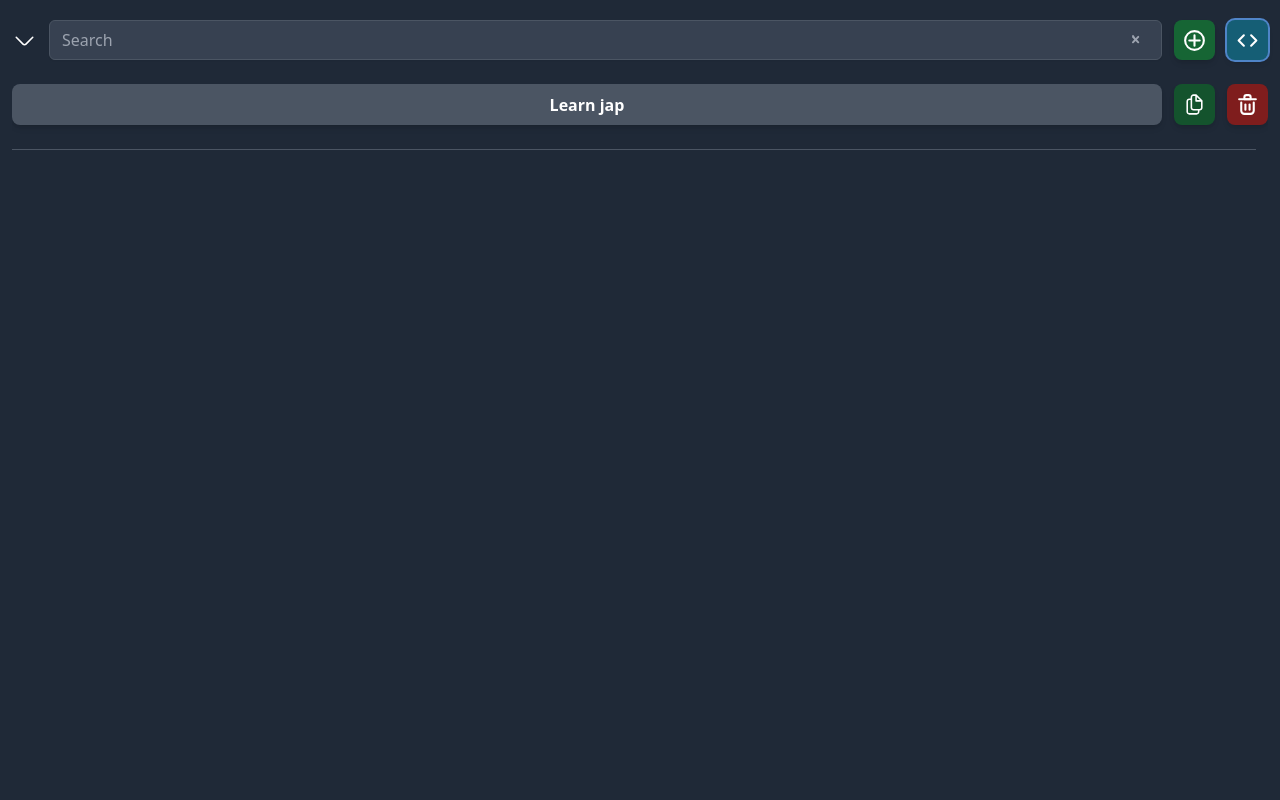
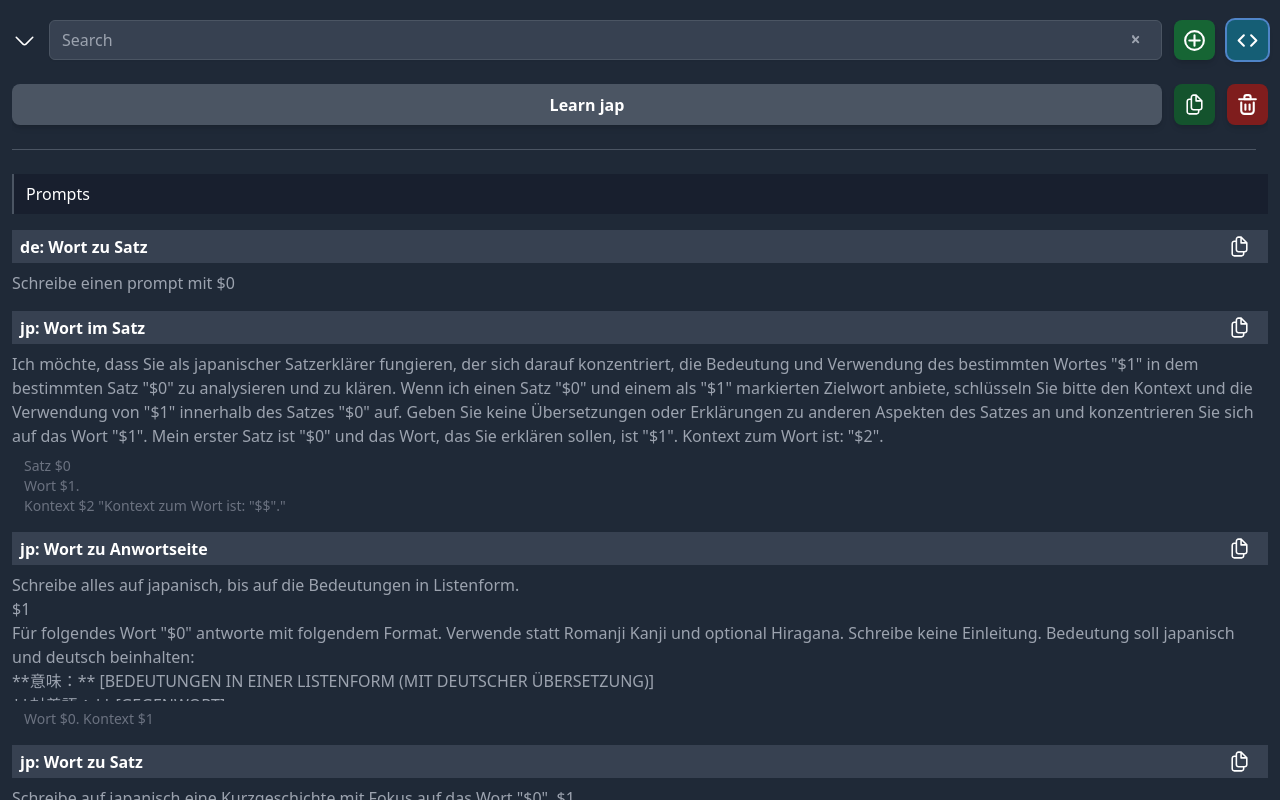
Before and after one commit to MarkusJLechner/gptprompt, a Vue app: page / in a window 1280 px wide. Both pictures are taken after a click on the button 1247 px from the left and 40 px from the top of the page. Shown: the top 800 px of the page. Built offline with nearby package versions, Linux system fonts and the light colour scheme.

Commit message:
feat: add list for predefined data

```diff
--- a/src/App.vue
+++ b/src/App.vue
@@ -72,6 +72,48 @@
 
       <hr class="md:mr-3 mt-3 mb-0 border-gray-600" />
     </section>
+
+    <main
+      v-if="listView"
+      class="col-span-12 auto-rows-max text-white min-h-full min-w-full gap-4 grid grid-cols-12 md:flex-row"
+    >
+      <section class="col-span-12 flex-1">
+        <header class="my-2">Prompts</header>
+
+        <div v-for="(prompt, index) in predefinedData.prompts" class="mt-4" :key="index">
+          <div class="font-bold flex items-center bg-gray-700 px-2">
+            <div class="flex-1">{{ prompt.name }}</div>
+            <button
+              class="button py-1 px-2 flex justify-center bg-transparent shadow-none m-0"
+              @click="addDefinedPrompt(prompt)"
+            >
+              <icon-copy width="25px" />
+            </button>
+          </div>
+          <div class="text-gray-400 mt-2 whitespace-pre-wrap max-h-32 overflow-y-auto">
+            {{ prompt.prompt }}
+          </div>
+          <div class="pl-3 text-sm mt-2 text-gray-500 whitespace-pre-wrap">{{ prompt.note }}</div>
+        </div>
+      </section>
+      <section class="col-span-12">
+        <header class="my-2">Scrapes</header>
+
+        <div v-for="(scrape, index) in predefinedData.scrapes" class="mt-4" :key="index">
+          <div class="font-bold flex items-center bg-gray-700 px-2">
+            <div class="flex-1">{{ scrape.name }}</div>
+            <button
+              class="button py-1 px-2 flex justify-center bg-transparent shadow-none m-0"
+              @click="addDefinedScrape(scrape)"
+            >
+              <icon-add width="25px" />
+            </button>
+          </div>
+          <div class="text-gray-400 mt-2 text-sm">{{ scrape.url }}</div>
+          <div class="text-sm mt-2 text-gray-500">{{ scrape.selector }}</div>
+        </div>
+      </section>
+    </main>
 
     <main
       v-if="!listView"
@@ -452,6 +494,7 @@ import IconSend from '@/components/IconSend.vue'
 import IconArrow from '@/components/IconArrow.vue'
 import IconGrid from '@/components/IconGrid.vue'
 import IconCode from '@/components/IconCode.vue'
+import predefinedData from '@/predefinedData'
 
 const maxShareHistory = 6
 
@@ -528,6 +571,27 @@ onMounted(() => {
 
   renderedString.value = parseString()
 })
+
+function addDefinedPrompt(prompt) {
+  console.log(prompt)
+  currentPrompt.value.prompt = prompt.prompt
+}
+function addDefinedScrape(scrape) {
+  console.log(scrape)
+  if (!currentPrompt.value?.scrapes) {
+    currentPrompt.value.scrapes = []
+  }
+  currentPrompt.value?.scrapes.push({
+    id: nanoid(),
+    url: scrape.url,
+    name: scrape.name,
+    selector: scrape.selector,
+    loading: scrape.loading,
+    fetchOnShare: scrape.fetchOnShare,
+    clipHard: scrape.clipHard,
+    clipLength: scrape.clipLength,
+  })
+}
 
 async function saveToFile() {
   await verifyPermission(await getSaveHandle())
--- /dev/null
+++ b/src/predefinedData.ts
@@ -0,0 +1,83 @@
+const predefinedData = {
+  prompts: [
+    // { name: '', prompt: ``, note: `` },
+    {
+      name: 'jp: Wort zu Satz',
+      prompt: `Schreibe auf japanisch eine Kurzgeschichte mit Fokus auf das Wort "$0". $1
+
+Das geschrieben soll helfen das Wort besser zu lernen. Halte alles geschriebene auf japanisch. Schreibe so kurz und bündig wie möglich, dennoch soll die Geschichte einprägsam sein.
+
+Nach der Geschichte gehe auf das Wort "$0" ein und beschreibe die grammatikalische Bedeutung. Erkläre dabei leicht verständlich.
+`,
+      note: `Wort $0.
+Kontext $1: Verwende dabei folgenden Kontext für das Wort: [[$$]]`,
+    },
+
+    // JP
+    {
+      name: 'jp: Wort zu Anwortseite',
+      prompt: `Schreibe alles auf japanisch, bis auf die Bedeutungen in Listenform.
+$1
+Für folgendes Wort "$0" antworte mit folgendem Format. Verwende statt Romanji Kanji und optional Hiragana. Schreibe keine Einleitung. Bedeutung soll japanisch und deutsch beinhalten:
+**意味：** [BEDEUTUNGEN IN EINER LISTENFORM (MIT DEUTSCHER ÜBERSETZUNG)]
+**対義語：** [GEGENWORT]
+**例：**
+ * [1-3 JAPANISCHER SATZ OHNE ÜBERSETZUNG]
+**象徴：**
+[BILDLICHE DARSTELLUNG IN JAPANISCH]
+**練習：**
+[LÜCKENTEXT ODER ANDERE ÜBUNG]`,
+      note: 'Wort $0. Kontext $1',
+    },
+
+    {
+      name: 'jp: Wort im Satz',
+      prompt: `Ich möchte, dass Sie als japanischer Satzerklärer fungieren, der sich darauf konzentriert, die Bedeutung und Verwendung des bestimmten Wortes "$1" in dem bestimmten Satz "$0" zu analysieren und zu klären. Wenn ich einen Satz "$0" und einem als "$1" markierten Zielwort anbiete, schlüsseln Sie bitte den Kontext und die Verwendung von "$1" innerhalb des Satzes "$0" auf. Geben Sie keine Übersetzungen oder Erklärungen zu anderen Aspekten des Satzes an und konzentrieren Sie sich auf das Wort "$1". Mein erster Satz ist "$0" und das Wort, das Sie erklären sollen, ist "$1". Kontext zum Wort ist: "$2".`,
+      note: `Satz $0
+Wort $1.
+Kontext $2 "Kontext zum Wort ist: "$$"."`,
+    },
+
+    // DE
+    { name: 'de: Wort zu Satz', prompt: `Schreibe einen prompt mit $0`, note: '' },
+  ],
+
+  scrapes: [
+    // {
+    //   url: '',
+    //   name: '',
+    //   selector: '',
+    //   loading: false,
+    //   fetchOnShare: true,
+    //   clipHard: true,
+    //   clipLength: 2500,
+    // },
+
+    // JP
+    {
+      url: 'https://dictionary.goo.ne.jp/word/$$/',
+      name: 'jp: goo jisho',
+      selector: '.contents',
+      loading: false,
+      fetchOnShare: true,
+      clipHard: true,
+      clipLength: 2500,
+    },
+
+    // DE
+    {
+      url: 'https://www.dwds.de/wb/etymwb/$$/',
+      name: 'de: wörterbuch',
+      selector: '.etymwb-entry',
+      loading: false,
+      fetchOnShare: true,
+      clipHard: true,
+      clipLength: 2500,
+    },
+  ],
+}
+
+export default {
+  prompts: predefinedData.prompts.sort((a, b) => a.name.localeCompare(b.name)),
+  scrapes: predefinedData.scrapes.sort((a, b) => a.name.localeCompare(b.name)),
+}
```
